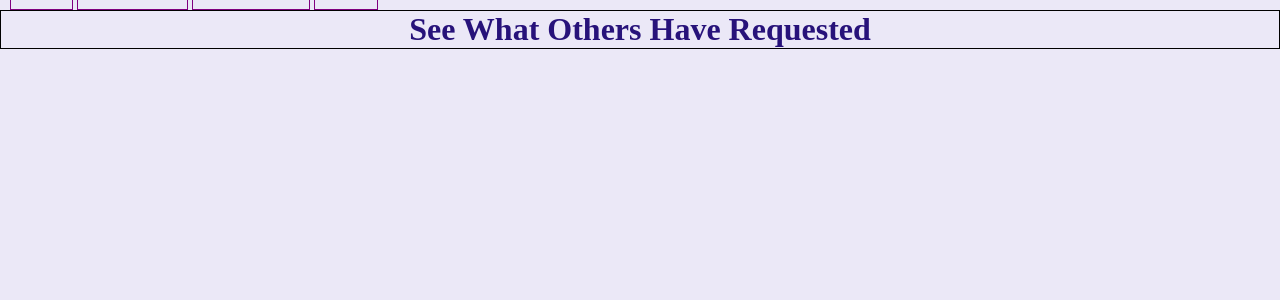
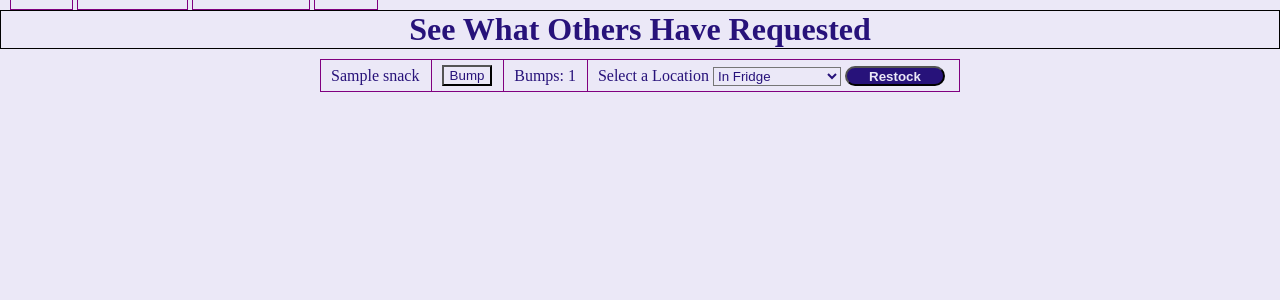
Before and after one commit to cross1/knuth-snacks, a Flask app: page /shoppinglist in a window 1280 px wide. Shown: the part 28-328 px from the top of the page. Run offline with Flask 2, Linux system fonts and the light colour scheme; tables that the repository leaves empty hold one stand-in row (values such as "Sample post").

Commit message:
fixed flask, added location form

```diff
--- a/app/__init__.py
+++ b/app/__init__.py
@@ -4,6 +4,7 @@ from flask_migrate import Migrate
 from app.db_config import db_uri
 
 app = Flask(__name__)
+app.config.from_object('app.config')
 app.config['SQLALCHEMY_DATABASE_URI'] = db_uri
 #db_uri is stored in db_config.py
 
--- /dev/null
+++ b/app/config.py
@@ -0,0 +1,2 @@
+WTF_CSRF_ENABLED = True
+SECRET_KEY = 'knuthsnacks'
--- /dev/null
+++ b/app/forms.py
@@ -0,0 +1,15 @@
+from flask_wtf import FlaskForm
+from wtforms import StringField, SelectField
+from wtforms.validators import DataRequired
+
+CHOICES=[('infridge', 'In Fridge'),
+         ('undermircowave', 'Under Microwave'),
+         ('abovemicrowave', 'Above Microwave'),
+         ('other', 'Other')]
+
+class AddSnackForm(FlaskForm):
+    question = StringField('''Please enter snack requests here. They will be added
+     to the shopping list.''', [DataRequired()])
+
+class AddALocation(FlaskForm):
+    location = SelectField(u'Select a Location', choices=CHOICES)
--- a/app/models.py
+++ b/app/models.py
@@ -3,7 +3,13 @@ from app import db
 class Snacks(db.Model):
     id = db.Column(db.Integer, primary_key=True)
     snackname = db.Column(db.String(64))
+    out = db.Column(db.Boolean)
+    location = db.Column(db.String(64))
+    bumps = db.Column(db.Integer)
 
 
     def __init__(self, name):
         self.snackname = name
+        self.bumps = 0
+        self.out = True
+        self.location = "Other"
--- a/app/routes.py
+++ b/app/routes.py
@@ -1,17 +1,76 @@
 from flask import render_template
-from app import app
+from app import app, db
+from .forms import AddSnackForm, AddALocation
+from .models import Snacks
 
 @app.route('/')
 def home():
-    return render_template('home.html', welcome='Welcome to KnuthSnacks!')
+    snacks_to_disp = Snacks.query.filter_by(out=False).all()
+    return render_template('home.html', welcome='Welcome to KnuthSnacks!', snacks=snacks_to_disp)
 
-@app.route('/moresnacks')
+@app.route('/wereout/<snackname>')
+def outofsnack(snackname):
+    snack=Snacks.query.filter_by(snackname=snackname).first()
+    snack.out=True
+    db.session.commit()
+    return home()
+
+@app.route('/moresnacks', methods=['GET', 'POST'])
 def moresnacks():
-    return render_template('moresnacks.html')
+    myform = AddSnackForm()
+    #add stuff to database
+    if myform.validate_on_submit():
+        newsnack_name = myform.question.data
+        newsnack = Snacks(newsnack_name)
+        db.session.add(newsnack)
+        db.session.commit()
+        myform.question.data=""
+
+    return render_template('moresnacks.html', form=myform)
 
 @app.route('/shoppinglist')
 def shoppinglist():
-    return render_template('shoppinglist.html')
+    snacks_to_disp = Snacks.query.filter_by(out=True).order_by(Snacks.bumps.desc()).all()
+    locationform = AddALocation()
+    return render_template('shoppinglist.html', snacks=snacks_to_disp, form=locationform)
+
+@app.route('/restock/<snackname>', methods=['GET', 'POST'])
+def restock(snackname):
+    snack = Snacks.query.filter_by(snackname=snackname).first()
+    locationform = AddALocation()
+
+    if locationform.validate_on_submit():
+        snack.out = False
+        snack.bumps = 0
+        snacklocation = locationform.location.data
+        snack.location = snacklocation
+        db.session.commit()
+        locationform.location.data=""
+
+    return shoppinglist()
+
+
+
+@app.route('/addlocation/<snackname>', methods=['GET', 'POST'])
+def addlocation(snackname):
+    snack = Snacks.query.filter_by(snackname=snackname).first()
+    locationform = AddALocation()
+
+    if locationform.validate_on_submit():
+        snacklocation = locationform.location.data
+        snack.location = snacklocation
+        db.session.commit()
+        locationform.location.data=""
+        return shoppinglist()
+
+    return render_template('addlocation.html', form=locationform, snack=snack.snackname)
+
+@app.route('/bump/<snackname>')
+def bump(snackname):
+    snack = Snacks.query.filter_by(snackname=snackname).first()
+    snack.bumps+=1
+    db.session.commit()
+    return shoppinglist()
 
 @app.route('/about')
 def about():
--- a/app/templates/shoppinglist.html
+++ b/app/templates/shoppinglist.html
@@ -1,4 +1,22 @@
 {% extends "layout.html"%}
 {% block content %}
 <h1>See What Others Have Requested</h1>
+  <table>
+  {% for snack in snacks %}
+    <tr>
+      <td>{{snack.snackname}}</td>
+      <td><button onclick="location.href='{{url_for('bump', snackname=snack.snackname)}}'">Bump </button></td>
+      <td>Bumps: {{snack.bumps}}</td>
+      <td>
+        <form method='POST' action={{url_for('restock',snackname=snack.snackname)}}>
+          {{form.hidden_tag()}}
+          {{form.location.label}}
+          {{form.location}}
+          <input id=button type=submit value=Restock>
+        </form>
+      </td>
+    </tr>
+
+  {% endfor %}
+</table>
 {% endblock %}
```
Also changed, not shown: app/templates/addlocation.html (added, +12 -0 lines), app/templates/home.html (+5 -30 lines), app/templates/moresnacks.html (+6 -9 lines), 1 other file.
